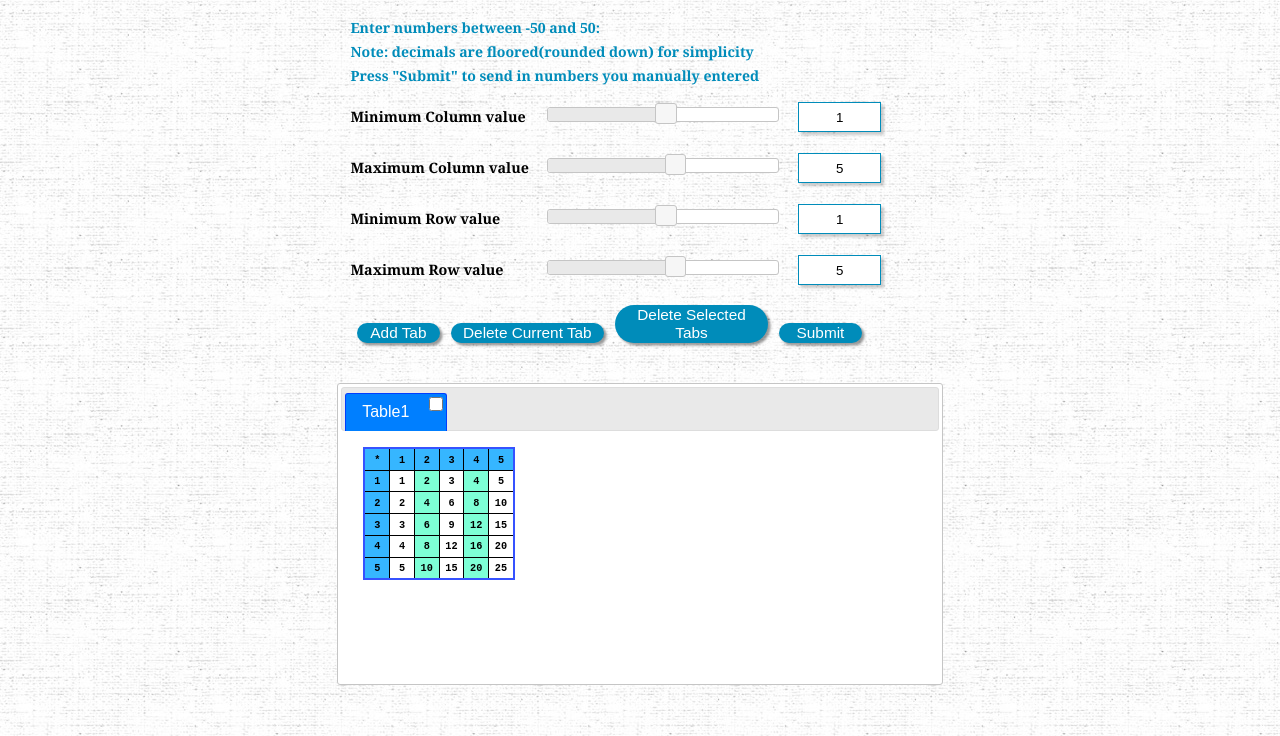
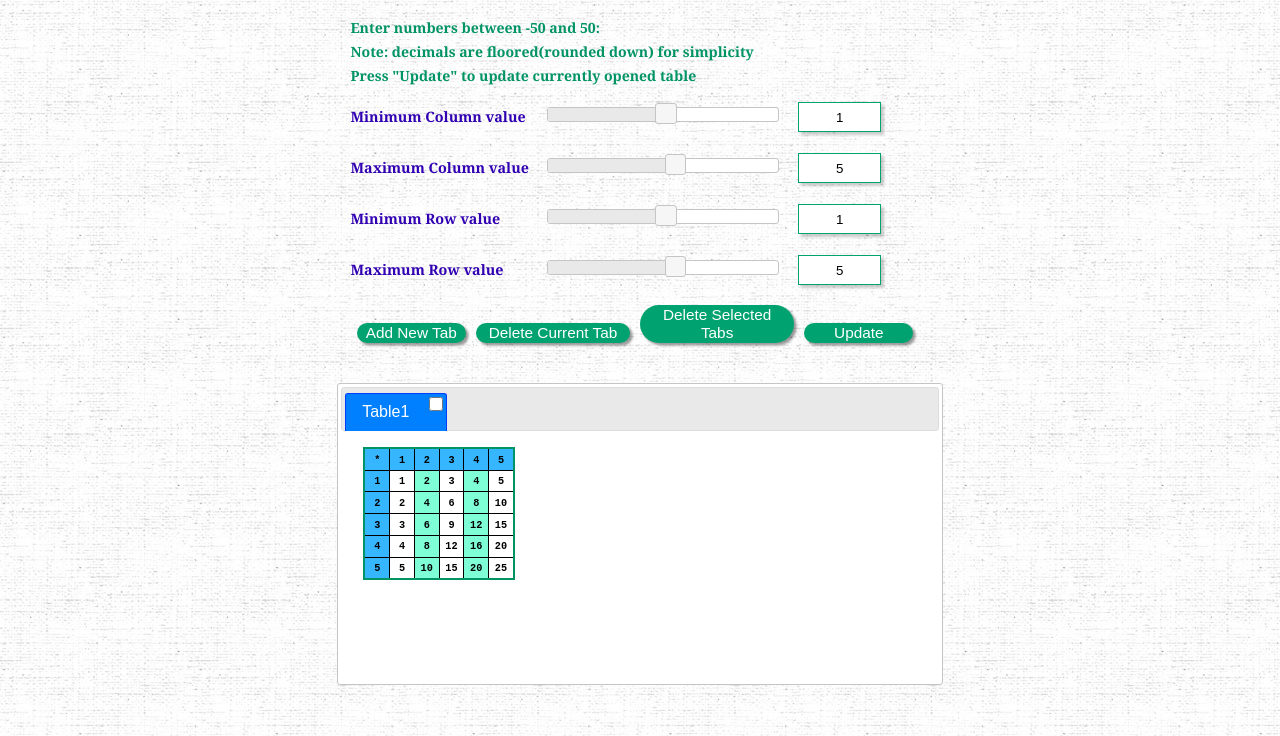
Before and after one commit to KevinPab/guiprog.github.io, a plain HTML site: page hw7index.html in a window 1280 px wide. Shown: the part 64-800 px from the top of the page. Drawn offline with nearby package versions, Linux system fonts and the light colour scheme.

Commit message:
updated hw7

```diff
--- a/css/hw7.css
+++ b/css/hw7.css
@@ -32,6 +32,13 @@ body{
 #slider1, #slider2, #slider3, #slider4{
 	width: 18vw;
 }
+
+
+.ui-state-focus a:focus{
+	outline:none;
+}
+
+/*Hidden button used for debugging purposes only*/
 #debug_btn{
 	display:none;
 }
@@ -73,7 +80,7 @@ hr{
 
 #title{
 	font-size: 2vw;
-	color: #008CBA;
+	color: #00A36F;
 	margin-top: 0.4vw;
 	margin-bottom: 0;
 }
@@ -81,13 +88,17 @@ hr{
 	font-size:2vw;
 	color: #FD5C0C;
 }
-#userPrompt, #specialNote{
-	color: #008CBA; /*light blue*/
+#userPrompt, #specialNote, #specialNoteTwo{
+	color: #009364; /*light blue*/
 	font-size: 1.1vw;
 }
 #errMessage{
 	color: #FA1D1D; /*red*/
 }
+label{
+	color: #3000B2;
+}
+
 .inputGrid{
 	grid-area: input;
 	float:left;
@@ -133,16 +144,16 @@ input::-webkit-inner-spin-button {
 	width: 6.5vw;
 	box-shadow: 0.2vw 0.2vw 0.2vw 0px rgba(0,0,0,0.2);
 	border: solid 1px black;
-	border-color: #008CBA;
+	border-color: #00A36F;
 	outline:none;
 	text-align: center;
 }
 #generate_btn, #addTabs ,#delTabs, #delSelectedTabs{
 	border-radius: 26px;
 	margin-left: 0.5vw;
-	width: 6.5vw;
+	width: 8.5vw;
 	font-size: 1.2vw;
-	background-color: #008CBA;
+	background-color: #00A36F; /*old #008CBA;*/
     color: white;
     text-align: center;
     text-decoration: none;
@@ -157,7 +168,7 @@ input::-webkit-inner-spin-button {
 /*Note: make border for the table*/
 table{
 	border-style: solid;
-	border-color: #3652FF;
+	border-color: #009364;
 	border-width: 0.18vw;
 	border-collapse: collapse;
 }
--- a/hw7index.html
+++ b/hw7index.html
@@ -10,7 +10,7 @@ paprawin_boonyakida@student.uml.edu
   <title>Homework 7</title>
   <link rel="stylesheet" href="css/hw7.css" />
   <script src="https://kit.fontawesome.com/a076d05399.js"></script>
-  <link href= 'https://ajax.googleapis.com/ajax/libs/jqueryui/1.12.1/themes/smoothness/jquery-ui.css' rel='stylesheet'>
+  <link href= 'https://ajax.googleapis.com/ajax/libs/jqueryui/1.12.1/themes/south-street/jquery-ui.css' rel='stylesheet'>
 
 </head>
 <body>
@@ -31,7 +31,7 @@ paprawin_boonyakida@student.uml.edu
 	  <!--Instructions for the user-->
 	  <p id="userPrompt"> Enter numbers between -50 and 50: </p>
 	  <p id="specialNote"> Note: decimals are floored(rounded down) for simplicity </p>
-	  <p id="specialNote"> Press "Submit" to send in numbers you manually entered  </p>
+	  <p id="specialNoteTwo"> Press "Update" to update currently opened table </p>
 	  <!--Form for user to type in their numbers.Input type='number' filters out unwanted types-->
       <form name="inputForm" id="inputForm">
         <a>
@@ -57,11 +57,11 @@ paprawin_boonyakida@student.uml.edu
         </a>
 
 
-        <button type="button" id="addTabs">Add Tab</button>
+        <button type="button" id="addTabs">Add New Tab</button>
         <button type="button" id="delTabs">Delete Current Tab</button>
         <button type="button" id="delSelectedTabs">Delete Selected Tabs</button>
         <!--When this button is clicked, js will generate a table in the next div-->
-        <button type="submit" id="generate_btn"> Submit </button>
+        <button type="submit" id="generate_btn"> Update </button>
 
         <!--Hidden button used for debugging purpose only-->
         <button type="submit" id="debug_btn"> DEBUG </button>
```
